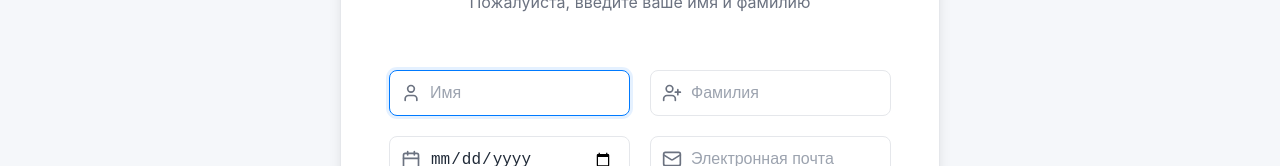
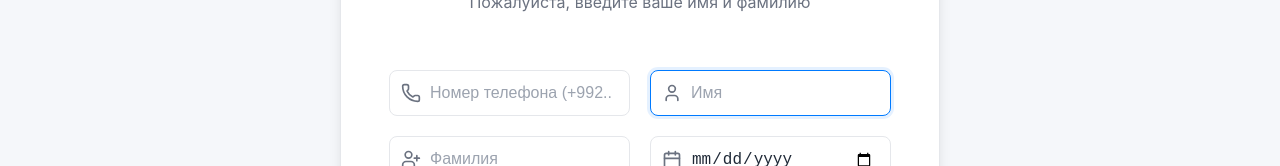
Before and after one commit to legion2604/Yakjo, a React (Vite) app in the folder frontend/: page /register in a window 1280 px wide. Shown: the part 199-365 px from the top of the page. Built offline with nearby package versions, Linux system fonts and the light colour scheme; no server answers.

Commit message:
fix auth api

```diff
--- a/frontend/src/api/auth.js
+++ b/frontend/src/api/auth.js
@@ -16,10 +16,18 @@ export const authApi = {
     },
 
     /**
-     * Завершение регистрации (сохранение имени/фамилии)
+     * Завершение регистрации (сохранение данных пользователя)
      */
     register: (data) => {
+        // data должен содержать phone, firstName, lastName, birthDate, carBrand, email, bio
         return api.post('/auth/register', data);
+    },
+
+    /**
+     * Обновление access токена через refresh токен (в куках)
+     */
+    refreshToken: () => {
+        return api.post('/auth/refresh-token');
     },
 
     /**
--- a/frontend/src/pages/AuthPage.jsx
+++ b/frontend/src/pages/AuthPage.jsx
@@ -59,7 +59,7 @@ const AuthPage = () => {
             const data = await verifyOtp(phone, otp);
 
             if (data.isNewUser) {
-                navigate('/register', { state: { from }, replace: true });
+                navigate('/register', { state: { from, phone: data.phone || phone }, replace: true });
             } else {
                 navigate(from, { replace: true });
             }
--- a/frontend/src/pages/RegisterPage.jsx
+++ b/frontend/src/pages/RegisterPage.jsx
@@ -1,6 +1,6 @@
 import React, { useState } from 'react';
 import { useNavigate, useLocation } from 'react-router-dom';
-import { User, UserPlus, Calendar, Car, Mail, AlignLeft } from 'lucide-react';
+import { User, UserPlus, Calendar, Car, Mail, AlignLeft, Phone } from 'lucide-react';
 import { useAuth } from '../context/AuthContext';
 import { useSettings } from '../context/SettingsContext';
 import Button from '../components/ui/Button';
@@ -14,6 +14,7 @@ const RegisterPage = () => {
     const { t } = useSettings();
 
     const [form, setForm] = useState({
+        phone: location.state?.phone || '',
         firstName: '',
         lastName: '',
         birthDate: '',
@@ -57,6 +58,15 @@ const RegisterPage = () => {
 
                 <form onSubmit={handleRegister} className="auth-form">
                     <div className="form-grid">
+                        <Input
+                            icon={Phone}
+                            type="tel"
+                            value={form.phone}
+                            onChange={(e) => setForm({ ...form, phone: e.target.value })}
+                            placeholder={t('auth.phonePlaceholder') || 'Номер телефона'}
+                            required
+                        />
+
                         <Input
                             icon={User}
                             type="text"
```
